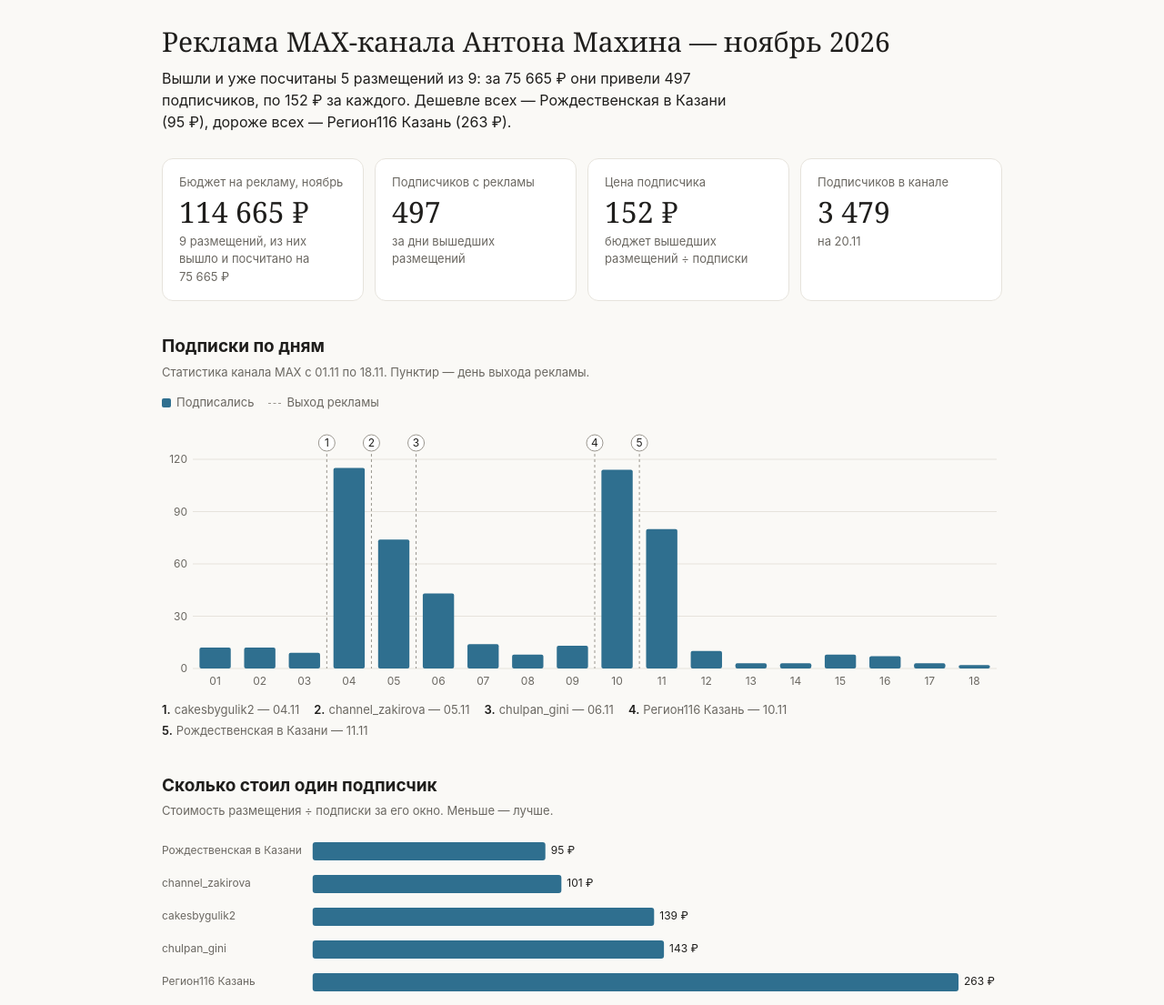
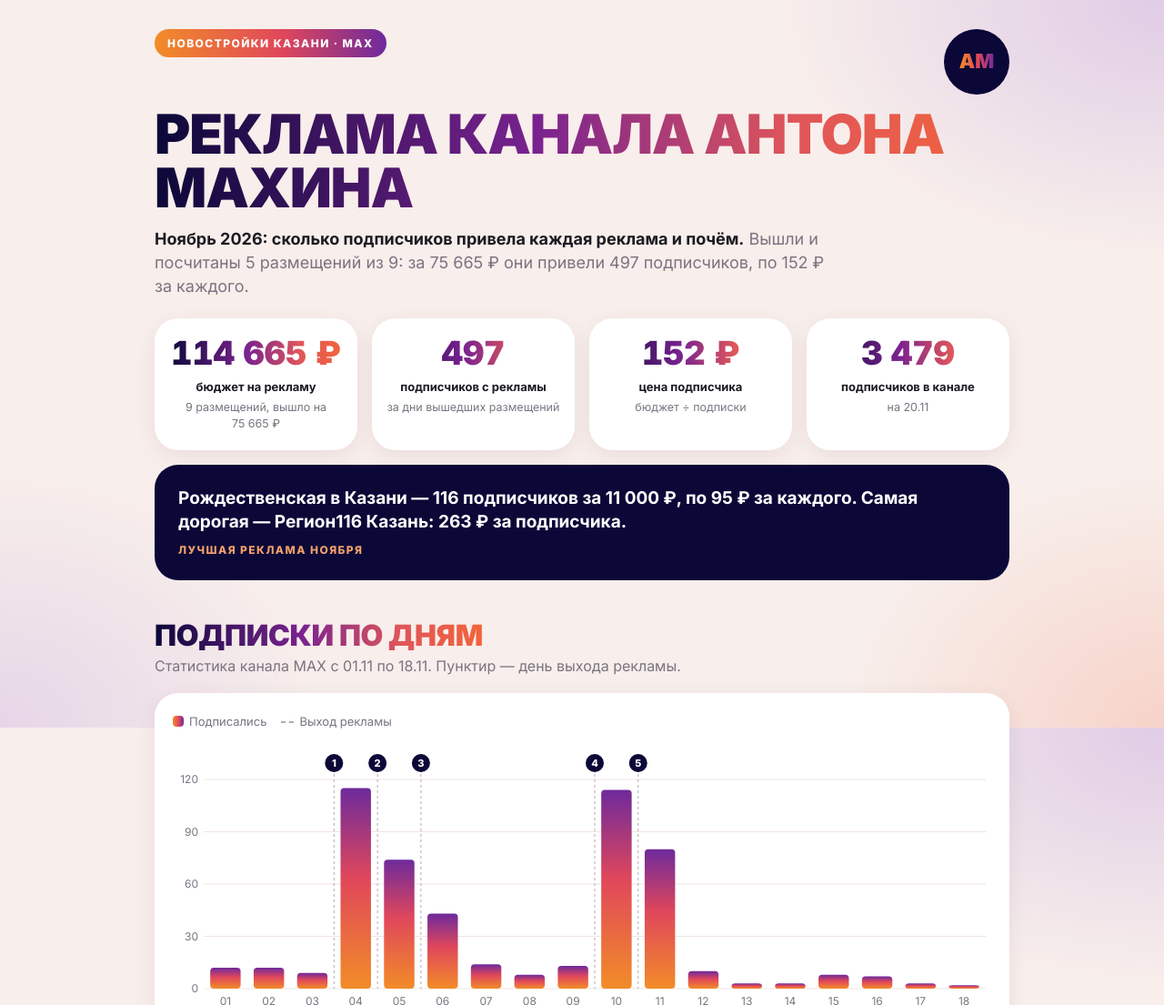
Before and after one commit to kazakovacreed-debug/razbory, a plain HTML site: page anton-reklama.html in a window 1280 px wide. Shown: the top 1105 px of the page at 91% size. Drawn offline with Linux system fonts and the light colour scheme.

Commit message:
Update anton-reklama.html

```diff
--- a/anton-reklama.html
+++ b/anton-reklama.html
@@ -4,93 +4,117 @@
 <meta charset="utf-8">
 <meta name="viewport" content="width=device-width, initial-scale=1">
 <title>Реклама MAX-канала Антона Махина — ноябрь 2026</title>
+<link rel="preconnect" href="https://fonts.googleapis.com">
+<link href="https://fonts.googleapis.com/css2?family=Inter:wght@400;500;600;700;800;900&display=swap" rel="stylesheet">
 <style>
   :root {
-    --bg: #faf9f6; --panel: #ffffff; --fg: #1f1e1c; --muted: #6b6862; --line: #e6e3dc;
-    --accent: #2f6f8f; --accent-soft: #d6e6ee; --ok: #2e7d4f; --warn: #b26b00; --ref: #9a968e;
+    --bg: #F8EEEB; --ink: #1C1B22; --muted: #7A7480; --navy: #0B0838; --red: #E0475B; --line: #EFE4E1;
+    --panel: #ffffff; --fg: #1C1B22; --ref: #B9A9B6; --ok: #2E9E5B; --warn: #E07A28;
+    --grad: linear-gradient(90deg, #F28C28, #E0475B 55%, #6E2A9C);
+    --title: linear-gradient(90deg, #0B0838 0%, #7A2390 45%, #E0565A 75%, #F2643A 100%);
   }
-  @media (prefers-color-scheme: dark) {
-    :root { --bg: #1b1a18; --panel: #24231f; --fg: #f0eee9; --muted: #a7a399; --line: #3a3833;
-      --accent: #6fb3d3; --accent-soft: #2c4553; --ok: #6cc28f; --warn: #e2a64a; --ref: #77736b; }
-  }
-  * { box-sizing: border-box; }
-  body { margin: 0; background: var(--bg); color: var(--fg);
-    font-family: -apple-system, BlinkMacSystemFont, "Segoe UI", Roboto, Helvetica, Arial, sans-serif;
-    line-height: 1.5; font-size: 16px; }
-  .wrap { max-width: 960px; margin: 0 auto; padding: 28px 18px 60px; }
-  h1 { font-family: Georgia, "Times New Roman", serif; font-weight: 400; font-size: 30px; line-height: 1.2; margin: 0 0 10px; }
-  h2 { font-size: 19px; margin: 0 0 4px; }
-  .lede { max-width: 62ch; margin: 0 0 28px; }
-  .sub { color: var(--muted); font-size: 13px; margin: 0 0 14px; }
-  section { margin: 0 0 36px; }
-  .tiles { display: grid; grid-template-columns: repeat(auto-fit, minmax(190px, 1fr)); gap: 12px; margin: 0 0 36px; }
-  .card { background: var(--panel); border: 1px solid var(--line); border-radius: 12px; padding: 16px 18px; }
-  .card .label { color: var(--muted); font-size: 13px; margin: 0 0 4px; }
-  .card .big { font-family: Georgia, serif; font-size: 32px; line-height: 1.1; margin: 0; font-variant-numeric: tabular-nums; }
-  .card .note { color: var(--muted); font-size: 13px; margin: 6px 0 0; }
+  * { box-sizing: border-box; margin: 0; padding: 0; }
+  body { font-family: Inter, system-ui, sans-serif; color: var(--ink); background: var(--bg); line-height: 1.45; font-size: 16px;
+    background-image: radial-gradient(600px 400px at 100% 0%, rgba(178,140,220,.35), transparent 70%),
+      radial-gradient(500px 400px at 100% 100%, rgba(242,140,110,.28), transparent 70%),
+      radial-gradient(500px 400px at 0% 100%, rgba(178,140,220,.25), transparent 70%);
+    background-attachment: fixed; }
+  .wrap { max-width: 980px; margin: 0 auto; padding: 32px 20px 48px; }
+  .top { display: flex; justify-content: space-between; align-items: flex-start; gap: 16px; }
+  .pill-top { display: inline-block; background: var(--grad); color: #fff; font-weight: 800; font-size: 12px; letter-spacing: .12em;
+    padding: 7px 14px; border-radius: 99px; text-transform: uppercase; }
+  .logo { flex: none; width: 72px; height: 72px; border-radius: 50%; background: var(--navy); display: flex; align-items: center;
+    justify-content: center; text-align: center; font-weight: 900; font-size: 13px; line-height: 1.05; color: #fff; }
+  .logo span { background: var(--grad); -webkit-background-clip: text; background-clip: text; color: transparent; font-size: 22px; }
+  h1 { font-weight: 900; font-size: clamp(34px, 7vw, 60px); line-height: .98; text-transform: uppercase; letter-spacing: -.02em;
+    margin: 14px 0 14px; background: var(--title); -webkit-background-clip: text; background-clip: text; color: transparent; }
+  h2 { font-weight: 900; font-size: clamp(22px, 4vw, 32px); text-transform: uppercase; letter-spacing: -.01em; line-height: 1.05;
+    margin: 44px 0 6px; background: var(--title); -webkit-background-clip: text; background-clip: text; color: transparent; display: inline-block; }
+  .lede { font-size: 18px; color: var(--muted); max-width: 760px; }
+  .lede b { color: var(--ink); }
+  .sub { color: var(--muted); margin-bottom: 18px; max-width: 760px; }
+  .card { background: #fff; border-radius: 26px; padding: 22px 20px; box-shadow: 0 6px 24px rgba(60,20,60,.07); }
+  .tiles { display: grid; grid-template-columns: repeat(4, 1fr); gap: 16px; margin-top: 22px; }
+  @media (max-width: 760px) { .tiles { grid-template-columns: 1fr 1fr; } }
+  .stat { text-align: center; padding: 20px 14px; }
+  .stat .big { font-weight: 900; font-size: clamp(24px, 4vw, 36px); line-height: 1; background: var(--title);
+    -webkit-background-clip: text; background-clip: text; color: transparent; font-variant-numeric: tabular-nums; }
+  .stat .label { font-size: 13px; color: var(--ink); font-weight: 700; margin-top: 10px; }
+  .stat .note { font-size: 12.5px; color: var(--muted); margin-top: 4px; }
+  .quote { background: var(--navy); color: #fff; border-radius: 26px; padding: 24px 26px; margin-top: 16px; }
+  .quote p { font-size: 19px; font-weight: 700; line-height: 1.35; }
+  .quote .who { margin-top: 10px; font-size: 12px; font-weight: 800; letter-spacing: .12em; color: #F2A06A; text-transform: uppercase; }
   .chart { position: relative; }
   .chart svg { display: block; width: 100%; height: auto; overflow: visible; }
   .chart text { font-size: 12px; fill: var(--muted); font-family: inherit; }
-  .legend { display: flex; gap: 16px; flex-wrap: wrap; font-size: 13px; color: var(--muted); margin: 0 0 8px; }
-  .sw { display: inline-block; width: 10px; height: 10px; border-radius: 2px; background: var(--accent); margin-right: 6px; vertical-align: -1px; }
-  .swl { display: inline-block; width: 14px; border-top: 1px dashed var(--ref); margin-right: 6px; vertical-align: 3px; }
-  .key { display: flex; flex-wrap: wrap; gap: 4px 16px; padding: 0; margin: 10px 0 0; list-style: none; font-size: 13px; color: var(--muted); }
-  .key b { color: var(--fg); font-weight: 600; margin-right: 4px; }
-  .tip { position: absolute; pointer-events: none; background: var(--panel); border: 1px solid var(--line);
-    box-shadow: 0 4px 16px rgba(0,0,0,.12); border-radius: 8px; padding: 8px 10px; font-size: 13px; white-space: nowrap;
-    opacity: 0; transition: opacity .1s; z-index: 2; font-variant-numeric: tabular-nums; }
+  .legend { display: flex; gap: 16px; flex-wrap: wrap; font-size: 13px; color: var(--muted); margin: 0 0 10px; }
+  .sw { display: inline-block; width: 12px; height: 12px; border-radius: 4px; background: var(--grad); margin-right: 6px; vertical-align: -1px; }
+  .swl { display: inline-block; width: 14px; border-top: 2px dashed var(--ref); margin-right: 6px; vertical-align: 3px; }
+  .key { display: flex; flex-wrap: wrap; gap: 6px 18px; list-style: none; margin: 14px 0 0; font-size: 13.5px; color: var(--muted); }
+  .key b { display: inline-flex; width: 22px; height: 22px; border-radius: 50%; background: var(--grad); color: #fff; font-size: 11px;
+    align-items: center; justify-content: center; margin-right: 6px; }
+  .tip { position: absolute; pointer-events: none; background: #fff; border-radius: 14px; box-shadow: 0 8px 28px rgba(60,20,60,.18);
+    padding: 10px 12px; font-size: 13px; white-space: nowrap; opacity: 0; transition: opacity .1s; z-index: 2; font-variant-numeric: tabular-nums; }
+  .tip b { font-weight: 800; }
   .tip .m { color: var(--muted); }
   .tablewrap { overflow-x: auto; -webkit-overflow-scrolling: touch; }
-  table { border-collapse: collapse; width: 100%; font-size: 14px; font-variant-numeric: tabular-nums; }
-  th, td { text-align: left; padding: 9px 8px; border-bottom: 1px solid var(--line); white-space: nowrap; vertical-align: top; }
-  th { color: var(--muted); font-weight: 500; font-size: 13px; }
+  table { border-collapse: collapse; width: 100%; font-size: 13.5px; font-variant-numeric: tabular-nums; }
+  th, td { text-align: left; padding: 11px 5px; border-bottom: 1px solid var(--line); white-space: nowrap; vertical-align: top; }
+  th { color: var(--muted); font-weight: 700; font-size: 11.5px; letter-spacing: .08em; text-transform: uppercase; }
   .num { text-align: right; }
-  tfoot td { font-weight: 600; border-bottom: none; }
+  tfoot td { font-weight: 800; border-bottom: none; }
   .small { color: var(--muted); font-size: 12px; white-space: normal; }
-  .pill { display: inline-block; padding: 1px 9px; border-radius: 999px; border: 1px solid var(--line); font-size: 12px; }
-  .pill.done { color: var(--ok); border-color: var(--ok); }
-  .pill.wait { color: var(--warn); border-color: var(--warn); }
-  .pill.plan { color: var(--muted); }
-  details { color: var(--muted); font-size: 14px; }
-  details summary { cursor: pointer; color: var(--fg); }
-  details p { max-width: 70ch; margin: 8px 0; }
-  footer { color: var(--muted); font-size: 12px; margin-top: 40px; }
+  .pill { display: inline-block; padding: 3px 10px; border-radius: 99px; font-size: 11.5px; font-weight: 700; }
+  .pill.done { background: #E6F4EC; color: var(--ok); }
+  .pill.wait { background: #FDEBDD; color: var(--warn); }
+  .pill.plan { background: #F1ECF4; color: #6E2A9C; }
+  details { color: var(--muted); font-size: 14.5px; margin-top: 16px; }
+  details summary { cursor: pointer; color: var(--ink); font-weight: 700; }
+  details p { max-width: 760px; margin: 8px 0; }
+  footer { color: var(--muted); font-size: 12px; margin-top: 36px; }
 </style>
 </head>
 <body>
 <div class="wrap">
-  <h1>Реклама MAX-канала Антона Махина — ноябрь 2026</h1>
-  <p class="lede" id="lede"></p>
+  <div class="top">
+    <span class="pill-top">Новостройки Казани · MAX</span>
+    <div class="logo"><span>АМ</span></div>
+  </div>
+  <h1>Реклама канала Антона Махина</h1>
+  <p class="lede"><b>Ноябрь 2026: сколько подписчиков привела каждая реклама и почём.</b> <span id="lede"></span></p>
 
   <div class="tiles">
-    <div class="card"><p class="label">Бюджет на рекламу, ноябрь</p><p class="big" id="t-budget"></p><p class="note" id="t-budget-note"></p></div>
-    <div class="card"><p class="label">Подписчиков с рекламы</p><p class="big" id="t-subs"></p><p class="note">за дни вышедших размещений</p></div>
-    <div class="card"><p class="label">Цена подписчика</p><p class="big" id="t-cps"></p><p class="note">бюджет вышедших размещений ÷ подписки</p></div>
-    <div class="card"><p class="label">Подписчиков в канале</p><p class="big" id="t-total"></p><p class="note" id="t-total-note"></p></div>
+    <div class="card stat"><div class="big" id="t-budget"></div><p class="label">бюджет на рекламу</p><p class="note" id="t-budget-note"></p></div>
+    <div class="card stat"><div class="big" id="t-subs"></div><p class="label">подписчиков с рекламы</p><p class="note">за дни вышедших размещений</p></div>
+    <div class="card stat"><div class="big" id="t-cps"></div><p class="label">цена подписчика</p><p class="note">бюджет ÷ подписки</p></div>
+    <div class="card stat"><div class="big" id="t-total"></div><p class="label">подписчиков в канале</p><p class="note" id="t-total-note"></p></div>
   </div>
+  <div class="quote"><p id="q-text"></p><div class="who">Лучшая реклама ноября</div></div>
 
   <section>
     <h2>Подписки по дням</h2>
     <p class="sub" id="daily-sub"></p>
+    <div class="card">
     <div class="legend"><span><i class="sw"></i>Подписались</span><span><i class="swl"></i>Выход рекламы</span></div>
     <div class="chart" id="daily"></div>
     <ol class="key" id="key"></ol>
+    </div>
   </section>
 
   <section>
     <h2>Сколько стоил один подписчик</h2>
     <p class="sub">Стоимость размещения ÷ подписки за его окно. Меньше — лучше.</p>
-    <div class="chart" id="cps"></div>
+    <div class="card"><div class="chart" id="cps"></div></div>
   </section>
 
   <section>
     <h2>Все размещения</h2>
     <p class="sub">Окно — день выхода и все следующие дни до выхода следующей рекламы.</p>
-    <div class="tablewrap">
+    <div class="card tablewrap">
       <table>
         <thead><tr>
           <th>Выход</th><th>Площадка</th><th>Через кого</th><th class="num">Стоимость</th>
-          <th>Статус</th><th>Окно</th><th class="num">Подписок</th><th class="num">₽ за подписчика</th>
+          <th>Статус</th><th>Окно</th><th class="num">Подписок</th><th class="num">₽ / подп.</th>
         </tr></thead>
         <tbody id="rows"></tbody>
         <tfoot id="foot"></tfoot>
@@ -178,10 +202,11 @@ const winLabel = (r) => (!r.from ? "—" : r.from === r.to ? dm(r.from) : dm(r.f
 // ---- тексты ----
 const setText = (id, t) => { document.getElementById(id).textContent = t; };
 const lede = document.getElementById("lede");
-lede.textContent = `Вышли и уже посчитаны ${done.length} размещений из ${rows.length}: за ${rub(spent)} они привели ${n(subs)} подписчиков, по ${rub(cps)} за каждого.` +
-  (ranked.length ? ` Дешевле всех — ${ranked[0].placement} (${rub(ranked[0].cps)}), дороже всех — ${ranked[ranked.length - 1].placement} (${rub(ranked[ranked.length - 1].cps)}).` : "");
+lede.textContent = `Вышли и посчитаны ${done.length} размещений из ${rows.length}: за ${rub(spent)} они привели ${n(subs)} подписчиков, по ${rub(cps)} за каждого.` +
+  "";
+setText("q-text", ranked.length ? `${ranked[0].placement} — ${n(ranked[0].subs)} подписчиков за ${rub(ranked[0].cost)}, по ${rub(ranked[0].cps)} за каждого. Самая дорогая — ${ranked[ranked.length - 1].placement}: ${rub(ranked[ranked.length - 1].cps)} за подписчика.` : "Пока нет вышедших размещений со статистикой.");
 setText("t-budget", rub(budget));
-setText("t-budget-note", `${rows.length} размещений, из них вышло и посчитано на ${rub(spent)}`);
+setText("t-budget-note", `${rows.length} размещений, вышло на ${rub(spent)}`);
 setText("t-subs", n(subs));
 setText("t-cps", rub(cps));
 setText("t-total", n(TOTAL.subscribers));
@@ -234,6 +259,9 @@ function drawDaily() {
   const m = { t: 44, r: 6, b: 26, l: 34 };
   const svg = el("svg", { viewBox: `0 0 ${W} ${H}`, role: "img", "aria-label": "Подписки MAX-канала по дням ноября с отметками выхода рекламы" });
   box.appendChild(svg);
+  const defs = el("defs"); const lg = el("linearGradient", { id: "gbar", x1: "0", y1: "1", x2: "0", y2: "0" });
+  [["0%", "#F28C28"], ["55%", "#E0475B"], ["100%", "#6E2A9C"]].forEach(([o, c]) => lg.appendChild(el("stop", { offset: o, "stop-color": c })));
+  defs.appendChild(lg); svg.appendChild(defs);
   const max = Math.max(...days.map((d) => d.subs), 1);
   const niceMax = Math.ceil(max / 20) * 20;
   const y = (v) => H - m.b - (v / niceMax) * (H - m.t - m.b);
@@ -246,7 +274,7 @@ function drawDaily() {
   }
   const every = W < 480 ? 3 : 1;
   days.forEach((d, i) => {
-    svg.appendChild(el("rect", { x: x(i), y: y(d.subs), width: bw, height: Math.max(0, y(0) - y(d.subs)), rx: 2, fill: css("--accent") }));
+    svg.appendChild(el("rect", { x: x(i), y: y(d.subs), width: bw, height: Math.max(0, y(0) - y(d.subs)), rx: 4, fill: "url(#gbar)" }));
     if (i % every === 0) svg.appendChild(el("text", { x: x(i) + bw / 2, y: H - 8, "text-anchor": "middle" }, d.date.slice(8, 10)));
   });
   done.forEach((r, k) => {
@@ -254,8 +282,8 @@ function drawDaily() {
     if (i < 0) return;
     const xx = m.l + i * step;
     svg.appendChild(el("line", { x1: xx, x2: xx, y1: m.t - 6, y2: H - m.b, stroke: css("--ref"), "stroke-dasharray": "3 3" }));
-    svg.appendChild(el("circle", { cx: xx, cy: m.t - 18, r: 9, fill: css("--panel"), stroke: css("--ref") }));
-    svg.appendChild(el("text", { x: xx, y: m.t - 14, "text-anchor": "middle", style: "fill: var(--fg)" }, String(k + 1)));
+    svg.appendChild(el("circle", { cx: xx, cy: m.t - 18, r: 10, fill: "#0B0838" }));
+    svg.appendChild(el("text", { x: xx, y: m.t - 14, "text-anchor": "middle", style: "fill: #fff; font-weight: 800; font-size: 11px" }, String(k + 1)));
   });
   const tip = tipFor(box);
   days.forEach((d, i) => {
@@ -284,6 +312,9 @@ function drawCps() {
   const W = Math.max(300, box.clientWidth), rowH = 36, H = list.length * rowH + 6;
   const svg = el("svg", { viewBox: `0 0 ${W} ${H}`, role: "img", "aria-label": "Цена одного подписчика по каждому размещению" });
   box.appendChild(svg);
+  const defs = el("defs"); const lg = el("linearGradient", { id: "ghb", x1: "0", y1: "0", x2: "1", y2: "0" });
+  [["0%", "#F28C28"], ["55%", "#E0475B"], ["100%", "#6E2A9C"]].forEach(([o, c]) => lg.appendChild(el("stop", { offset: o, "stop-color": c })));
+  defs.appendChild(lg); svg.appendChild(defs);
   const probe = el("text", {}, "");
   svg.appendChild(probe);
   let lw = 0, vw = 0;
@@ -298,8 +329,8 @@ function drawCps() {
     const t = el("text", { x: 0, y: y0 + rowH / 2 + 2 }, r.placement);
     svg.appendChild(t);
     while (t.getComputedTextLength() > labelW - 10 && t.textContent.length > 4) t.textContent = t.textContent.slice(0, -2) + "…";
-    svg.appendChild(el("rect", { x: labelW, y: y0 + 7, width: Math.max(1, xs(r.cps) - labelW), height: rowH - 16, rx: 3, fill: css("--accent") }));
-    svg.appendChild(el("text", { x: xs(r.cps) + 6, y: y0 + rowH / 2 + 2, style: "fill: var(--fg)" }, rub(r.cps)));
+    svg.appendChild(el("rect", { x: labelW, y: y0 + 7, width: Math.max(1, xs(r.cps) - labelW), height: rowH - 14, rx: 8, fill: "url(#ghb)" }));
+    svg.appendChild(el("text", { x: xs(r.cps) + 6, y: y0 + rowH / 2 + 2, style: "fill: var(--ink); font-weight: 800" }, rub(r.cps)));
     const hit = el("rect", { x: 0, y: y0, width: W, height: rowH, fill: "transparent" });
     const show = (ev) => {
       tip.innerHTML = "";
@@ -320,7 +351,7 @@ function drawCps() {
 const key = document.getElementById("key");
 done.forEach((r, k) => {
   const li = document.createElement("li");
-  const b = document.createElement("b"); b.textContent = (k + 1) + ".";
+  const b = document.createElement("b"); b.textContent = String(k + 1);
   li.appendChild(b); li.appendChild(document.createTextNode(r.placement + " — " + dm(r.date)));
   key.appendChild(li);
 });
@@ -328,7 +359,6 @@ done.forEach((r, k) => {
 function drawAll() { drawDaily(); drawCps(); }
 drawAll();
 let rt; window.addEventListener("resize", () => { clearTimeout(rt); rt = setTimeout(drawAll, 150); });
-matchMedia("(prefers-color-scheme: dark)").addEventListener?.("change", drawAll);
 </script>
 </body>
 </html>
```
